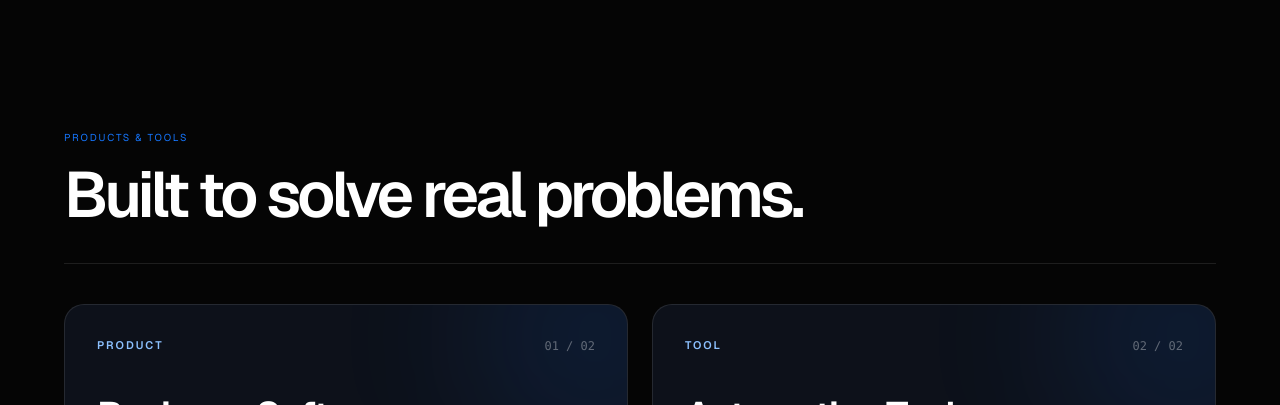
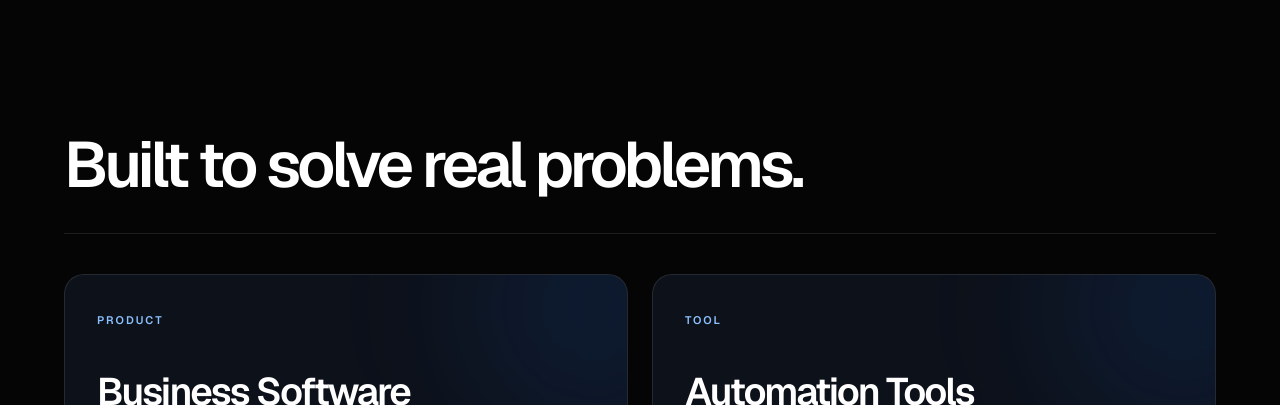
Before and after one commit to amnas-cubixmet/cubixmet, a Next.js app: page / in a window 1280 px wide. Shown: the part 2940-3345 px from the top of the page. Built offline with nearby package versions, Linux system fonts and the light colour scheme.

Commit message:
ui(home): remove Products & Tools label and card numbering

```diff
--- a/components/home/ProductToolsSection.tsx
+++ b/components/home/ProductToolsSection.tsx
@@ -10,7 +10,6 @@ export default function ProductToolsSection() {
     >
       <div className="mx-auto w-[90%] max-w-[1500px]">
         <div className="mb-8 border-b border-white/10 pb-7 md:mb-10 md:pb-9">
-          <p className="section-label mb-4">Products &amp; Tools</p>
           <h2
             id="products-tools-heading"
             className="max-w-[900px] text-[clamp(2.35rem,5vw,5.5rem)] font-semibold leading-[1] tracking-[-.06em]"
@@ -26,9 +25,8 @@ export default function ProductToolsSection() {
               className="group relative flex min-w-0 flex-col overflow-hidden rounded-[20px] border border-white/10 bg-[#0d111a] p-6 transition-colors hover:border-[#1677FF]/55 sm:p-8 lg:min-h-[340px]"
             >
               <div aria-hidden="true" className="pointer-events-none absolute -right-24 -top-24 h-64 w-64 rounded-full bg-[#1677FF]/10 blur-[65px]" />
-              <div className="relative mb-10 flex items-center justify-between gap-3">
+              <div className="relative mb-10">
                 <span className="text-[11px] font-semibold uppercase tracking-[.18em] text-[#8cc1ff]">{item.category}</span>
-                <span className="font-mono text-[12px] text-white/35">{item.number} / 02</span>
               </div>
               <h3 className="relative text-[clamp(1.8rem,3vw,3rem)] font-semibold leading-[1.06] tracking-[-.05em]">
                 {item.name}
```
